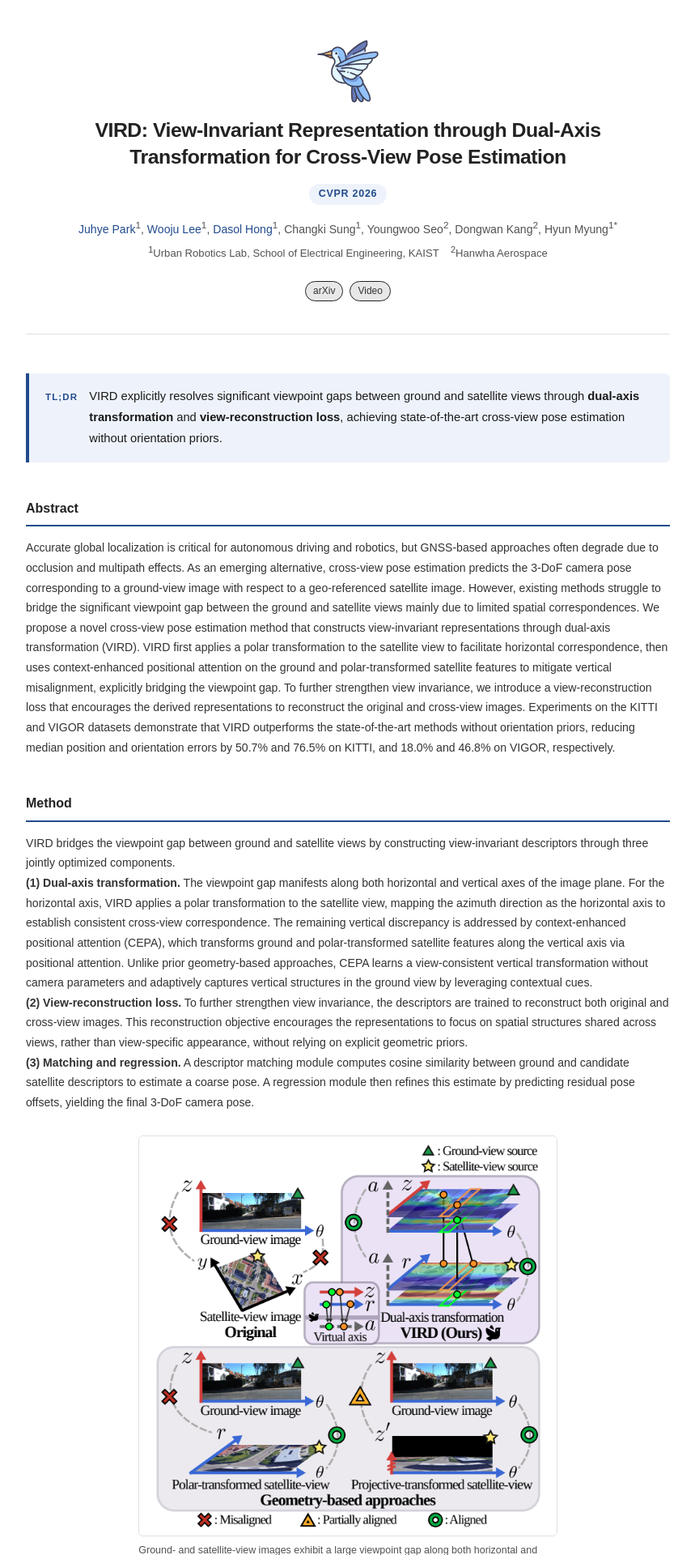
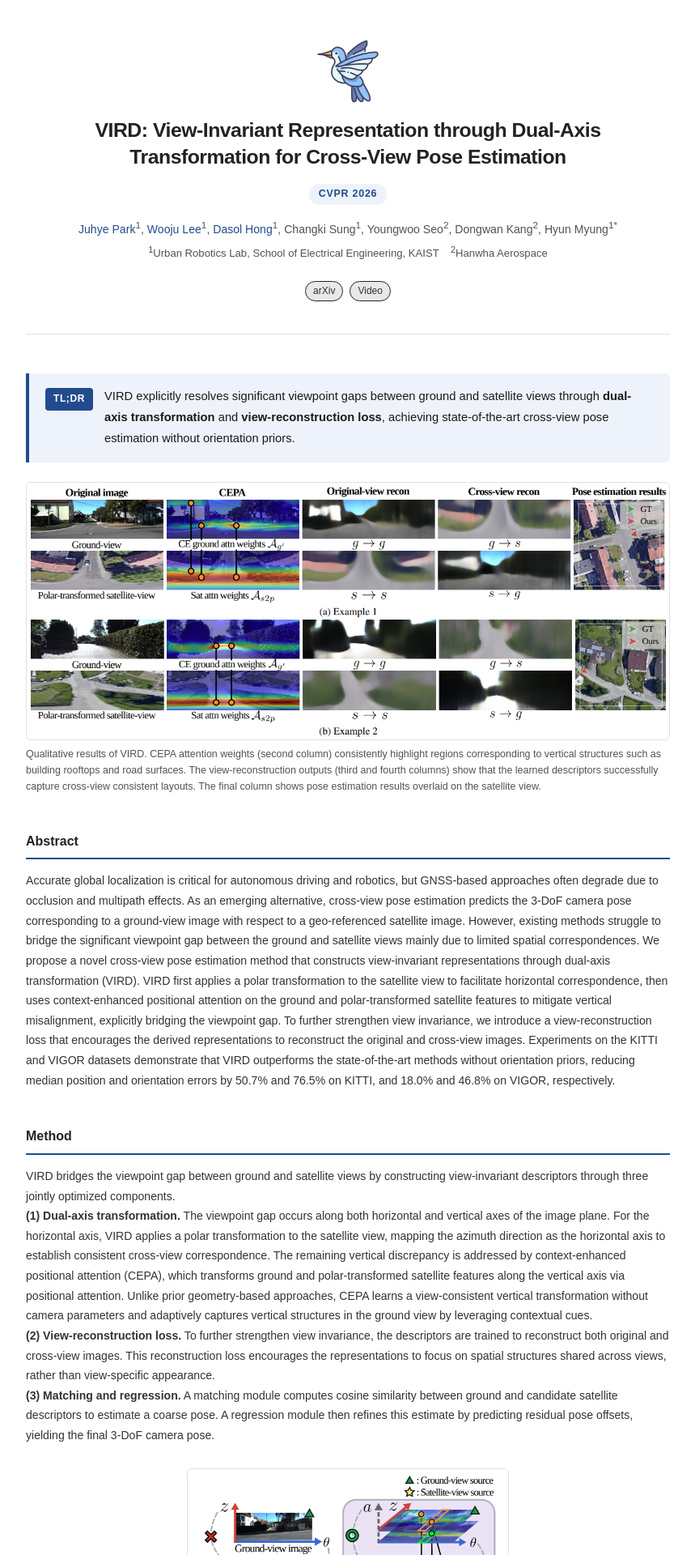
Before and after one commit to jayhi-park/jayhi-park.github.io, a Jekyll site: the page built from VIRD/index.html, in a window 1280 px wide. Shown: the top 1920 px of the page at 81% size, without its empty margins (210-1069 px from the left). Built offline with Jekyll 4.4.1, drawn with Linux system fonts in a browser that asks for light colours; some of the changed text lies outside the part shown.

Commit message:
update: move fig5 below TL;DR, shrink fig1
Co-Authored-By: Claude Sonnet 4.6 <noreply@anthropic.com>

```diff
--- a/VIRD/index.html
+++ b/VIRD/index.html
@@ -36,6 +36,13 @@ title: "VIRD"
       through <strong>dual-axis transformation</strong> and <strong>view-reconstruction loss</strong>, achieving
       state-of-the-art cross-view pose estimation without orientation priors.</span>
   </div>
+  <figure class="project-figure" style="margin-top: 24px;">
+    <img src="{{ '/VIRD/assets/images/fig5.png' | relative_url }}" alt="VIRD qualitative results">
+    <figcaption>Qualitative results of VIRD. CEPA attention weights (second column) consistently highlight regions
+      corresponding to vertical structures such as building rooftops and road surfaces. The view-reconstruction outputs
+      (third and fourth columns) show that the learned descriptors successfully capture cross-view consistent layouts.
+      The final column shows pose estimation results overlaid on the satellite view.</figcaption>
+  </figure>
 </section>
 
 <section class="project-section">
@@ -57,41 +64,49 @@ title: "VIRD"
 <section class="project-section">
   <h2>Method</h2>
   <p>
-    VIRD bridges the viewpoint gap between ground and satellite views by constructing view-invariant descriptors through three jointly optimized components.
+    VIRD bridges the viewpoint gap between ground and satellite views by constructing view-invariant descriptors through
+    three jointly optimized components.
   </p>
   <p>
     <strong>(1) Dual-axis transformation.</strong>
-    The viewpoint gap manifests along both horizontal and vertical axes of the image plane.
-    For the horizontal axis, VIRD applies a polar transformation to the satellite view, mapping the azimuth direction as the horizontal axis to establish consistent cross-view correspondence.
-    The remaining vertical discrepancy is addressed by context-enhanced positional attention (CEPA), which transforms ground and polar-transformed satellite features along the vertical axis via positional attention.
-    Unlike prior geometry-based approaches, CEPA learns a view-consistent vertical transformation without camera parameters and adaptively captures vertical structures in the ground view by leveraging contextual cues.
+    The viewpoint gap occurs along both horizontal and vertical axes of the image plane.
+    For the horizontal axis, VIRD applies a polar transformation to the satellite view, mapping the azimuth direction as
+    the horizontal axis to establish consistent cross-view correspondence.
+    The remaining vertical discrepancy is addressed by context-enhanced positional attention (CEPA), which transforms
+    ground and polar-transformed satellite features along the vertical axis via positional attention.
+    Unlike prior geometry-based approaches, CEPA learns a view-consistent vertical transformation without camera
+    parameters and adaptively captures vertical structures in the ground view by leveraging contextual cues.
   </p>
   <p>
     <strong>(2) View-reconstruction loss.</strong>
-    To further strengthen view invariance, the descriptors are trained to reconstruct both original and cross-view images.
-    This reconstruction objective encourages the representations to focus on spatial structures shared across views, rather than view-specific appearance, without relying on explicit geometric priors.
+    To further strengthen view invariance, the descriptors are trained to reconstruct both original and cross-view
+    images.
+    This reconstruction loss encourages the representations to focus on spatial structures shared across views,
+    rather than view-specific appearance.
   </p>
   <p>
     <strong>(3) Matching and regression.</strong>
-    A descriptor matching module computes cosine similarity between ground and candidate satellite descriptors to estimate a coarse pose.
-    A regression module then refines this estimate by predicting residual pose offsets, yielding the final 3-DoF camera pose.
+    A matching module computes cosine similarity between ground and candidate satellite descriptors to
+    estimate a coarse pose.
+    A regression module then refines this estimate by predicting residual pose offsets, yielding the final 3-DoF camera
+    pose.
   </p>
   <figure class="project-figure project-figure-sm">
     <img src="{{ '/VIRD/assets/images/fig1.png' | relative_url }}" alt="VIRD motivation">
-    <figcaption>Ground- and satellite-view images exhibit a large viewpoint gap along both horizontal and vertical axes. Previous geometry-based methods only partially resolve the horizontal discrepancy and struggle with vertical structures. VIRD overcomes both through dual-axis transformation.</figcaption>
+    <figcaption>Ground- and satellite-view images exhibit a large viewpoint gap along both horizontal and vertical axes.
+      Previous geometry-based methods only partially resolve the horizontal discrepancy and struggle with vertical
+      structures. VIRD overcomes both through dual-axis transformation.</figcaption>
   </figure>
   <figure class="project-figure">
     <img src="{{ '/VIRD/assets/images/fig2.png' | relative_url }}" alt="VIRD pipeline">
-    <figcaption>Overview of VIRD. The framework consists of (1) dual-axis descriptor construction with vertical directional encoding, (2) view-reconstruction loss, and (3) matching and regression for final 3-DoF pose estimation.</figcaption>
+    <figcaption>Overview of VIRD. The framework consists of (1) dual-axis descriptor construction with vertical
+      directional encoding, (2) view-reconstruction loss, and (3) matching and regression for final 3-DoF pose
+      estimation.</figcaption>
   </figure>
 </section>
 
 <section class="project-section">
   <h2>Results</h2>
-  <figure class="project-figure" style="margin-bottom: 28px;">
-    <img src="{{ '/VIRD/assets/images/fig5.png' | relative_url }}" alt="VIRD qualitative results">
-    <figcaption>Qualitative results of VIRD. CEPA attention weights (second column) consistently highlight regions corresponding to vertical structures such as building rooftops and road surfaces. The view-reconstruction outputs (third and fourth columns) show that the learned descriptors successfully capture cross-view consistent layouts. The final column shows pose estimation results overlaid on the satellite view.</figcaption>
-  </figure>
   <div class="result-stats">
     <div class="result-block">
       <div class="result-dataset">KITTI</div>
--- a/assets/css/project.css
+++ b/assets/css/project.css
@@ -139,7 +139,7 @@
 /* ── TL;DR ── */
 .tldr {
   display: flex;
-  align-items: baseline;
+  align-items: flex-start;
   gap: 14px;
   background: #eef3fb;
   border-left: 4px solid var(--title-blue);
@@ -148,13 +148,16 @@
 }
 
 .tldr-label {
-  font-size: 0.72rem;
-  font-weight: 700;
-  letter-spacing: 0.1em;
+  font-size: 0.75rem;
+  font-weight: 800;
+  letter-spacing: 0.05em;
   text-transform: uppercase;
-  color: var(--title-blue);
+  color: #fff;
+  background: var(--title-blue);
+  padding: 4px 10px;
+  border-radius: 4px;
   flex-shrink: 0;
-  padding-top: 2px;
+  margin-top: 2px;
 }
 
 .tldr-text {
@@ -184,7 +187,7 @@
 }
 
 .project-figure-sm {
-  max-width: 65%;
+  max-width: 50%;
   margin-left: auto;
   margin-right: auto;
 }
@@ -263,8 +266,19 @@
 
 /* ── Responsive ── */
 @media (max-width: 600px) {
-  .project-title { font-size: 1.25rem; }
-  .project-teaser { max-height: 180px; }
-  .result-stats { flex-direction: column; }
-  .result-num { font-size: 1.4rem; }
+  .project-title {
+    font-size: 1.25rem;
+  }
+
+  .project-teaser {
+    max-height: 180px;
+  }
+
+  .result-stats {
+    flex-direction: column;
+  }
+
+  .result-num {
+    font-size: 1.4rem;
+  }
 }
```
